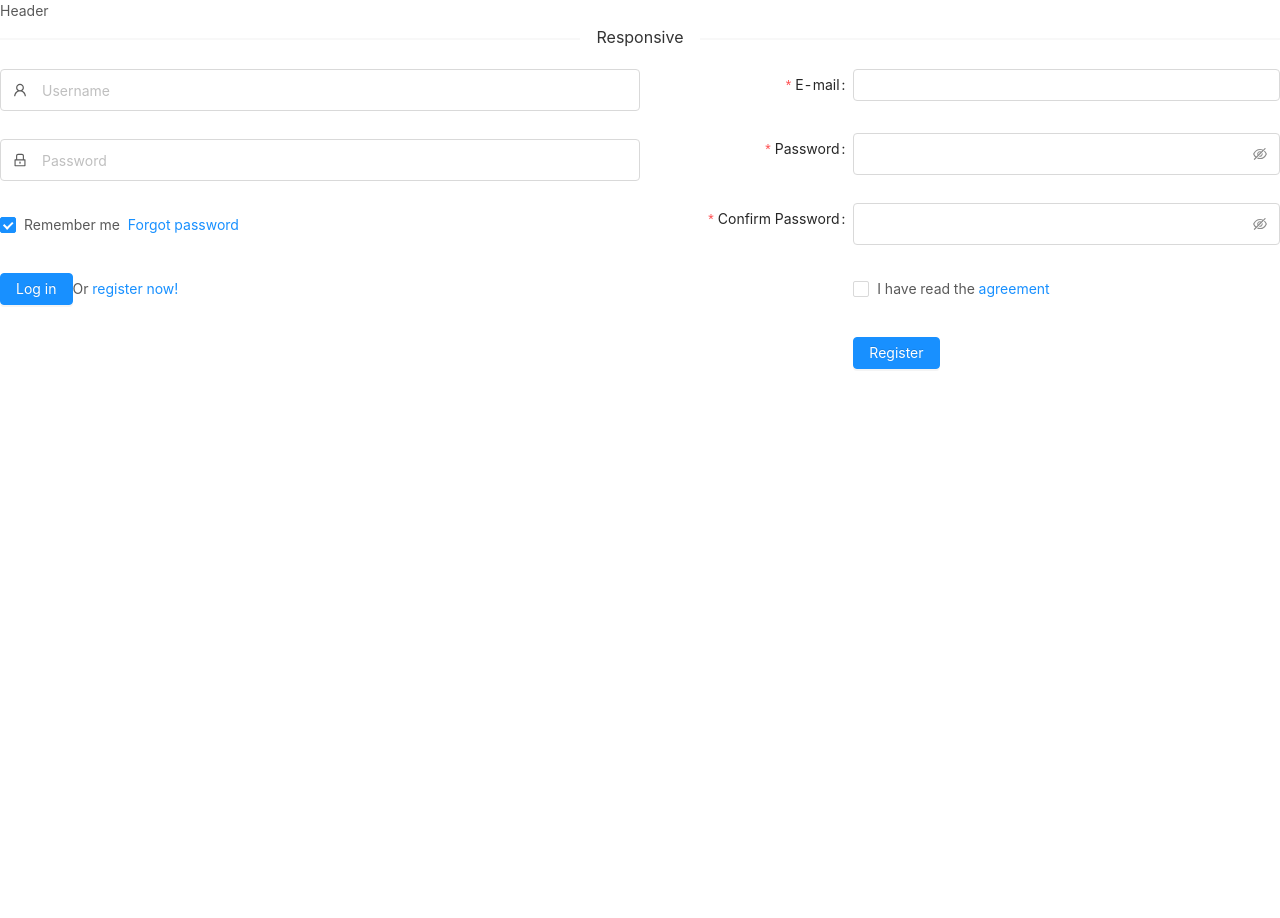
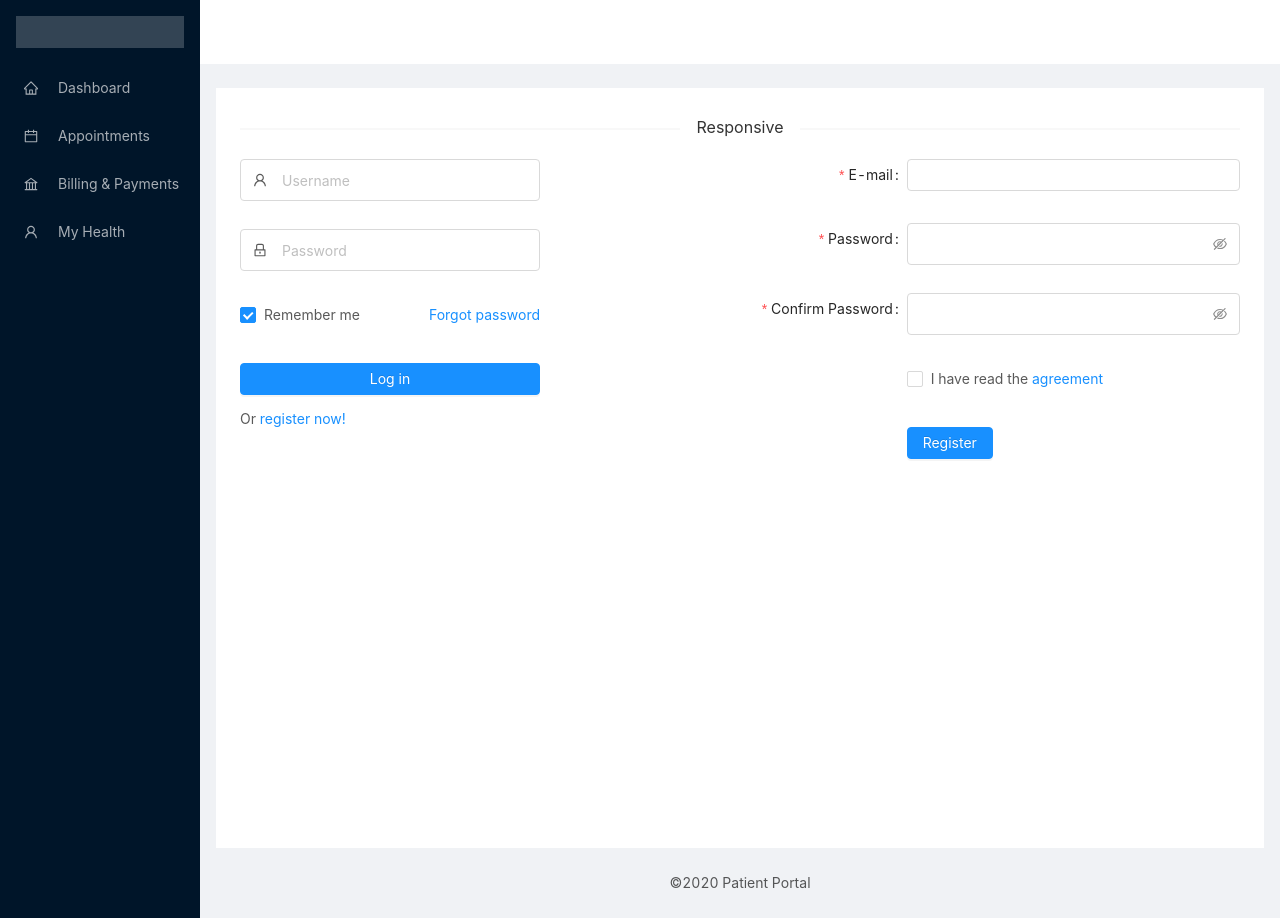
Before and after one commit to mattjaikaran/patient-portal-nextjs, a Next.js app: page /login in a window 1280 px wide. Before the commit the page ends 800 px from the top, so only its background shows below. Built offline with nearby package versions, Linux system fonts and the light colour scheme.

Commit message:
changed css to scss files, fixed layout, and connected menu

```diff
--- a/components/LoginForm/index.js
+++ b/components/LoginForm/index.js
@@ -1,6 +1,6 @@
 import { Form, Input, Button, Checkbox } from 'antd';
 import { UserOutlined, LockOutlined } from '@ant-design/icons';
-import './style.css'
+import './style.scss'
 
 const LoginForm = () => {
   const onFinish = values => {
--- /dev/null
+++ b/components/LoginForm/style.scss
@@ -0,0 +1,12 @@
+.login-form {
+  max-width: 300px;
+}
+.login-form-forgot {
+  float: right;
+}
+.ant-col-rtl .login-form-forgot {
+  float: left;
+}
+.login-form-button {
+  width: 100%;
+}
--- a/components/layouts/MainLayout.js
+++ b/components/layouts/MainLayout.js
@@ -1,10 +1,64 @@
-import Header from '../Header'
+import Link from 'next/link'
+import { Layout, Menu } from 'antd'
+import {
+  BankOutlined, UserOutlined, HomeOutlined, CalendarOutlined
+} from '@ant-design/icons'
+
+const { Header, Content, Footer, Sider } = Layout
+import './style.scss'
 
 const MainLayout = ({ children }) => (
-  <div className="main-layout">
-    <Header />
-    {children}
-  </div>
+  <Layout>
+    <Sider
+      breakpoint="lg"
+      collapsedWidth="0"
+      onBreakpoint={broken => {
+        console.log(broken)
+      }}
+      onCollapse={(collapsed, type) => {
+        console.log(collapsed, type)
+      }}
+    >
+      <div className="logo" />
+      <Menu theme="dark" mode="inline">
+        <Menu.Item key="1" icon={<HomeOutlined />}>
+          <Link href="/dashboard">
+            <a>Dashboard</a>
+          </Link>
+        </Menu.Item>
+        <Menu.Item key="2" icon={<CalendarOutlined />}>
+          <Link href="/appointments">
+            <a>Appointments</a>
+          </Link>
+        </Menu.Item>
+        <Menu.Item key="3" icon={<BankOutlined />}>
+          <Link href="/billing">
+            <a>Billing &amp; Payments</a>
+          </Link>
+        </Menu.Item>
+        <Menu.Item key="4" icon={<UserOutlined />}>
+          <Link href="/profile">
+            <a>My Health</a>
+          </Link>
+        </Menu.Item>
+      </Menu>
+    </Sider>
+    <Layout>
+      <Header
+        className="site-layout-sub-header-background"
+        style={{ padding: 0 }} />
+      <Content style={{ margin: '24px 16px 0' }}>
+        <div
+          className="site-layout-background"
+          style={{ padding: 24, minHeight: 360 }}>
+          {children}
+        </div>
+      </Content>
+      <Footer style={{ textAlign: 'center' }}>
+        ©2020 Patient Portal
+      </Footer>
+    </Layout>
+  </Layout>
 )
 
 
--- /dev/null
+++ b/components/layouts/style.scss
@@ -0,0 +1,18 @@
+ .logo {
+  height: 32px;
+  background: rgba(255, 255, 255, 0.2);
+  margin: 16px;
+}
+
+.site-layout-sub-header-background {
+  background: #fff;
+}
+
+.ant-layout-sider-children {
+  height: 100vh;
+}
+
+.site-layout-background {
+  background: #fff;
+  min-height: 760px !important;
+}
--- a/package.json
+++ b/package.json
@@ -19,6 +19,7 @@
     "next": "9.4.4",
     "next-compose-plugins": "^2.2.0",
     "react": "16.13.1",
-    "react-dom": "16.13.1"
+    "react-dom": "16.13.1",
+    "sass": "^1.26.10"
   }
 }
--- a/pages/appointments.js
+++ b/pages/appointments.js
@@ -1,7 +1,10 @@
+import MainLayout from '../components/layouts/MainLayout'
 import AppointmentsCalendar from '../components/AppointmentsCalendar'
 
 export default function Appointments() {
   return (
-    <AppointmentsCalendar />
+    <MainLayout>
+      <AppointmentsCalendar />
+    </MainLayout>
   )
 }
```
Also changed, not shown: components/LoginForm/style.css (deleted, +0 -12 lines), pages/billing.js (+7 -1 lines), pages/dashboard.js (+7 -1 lines), pages/profile.js (+7 -1 lines), 1 other file (tests, documents, lock files or other folders).
